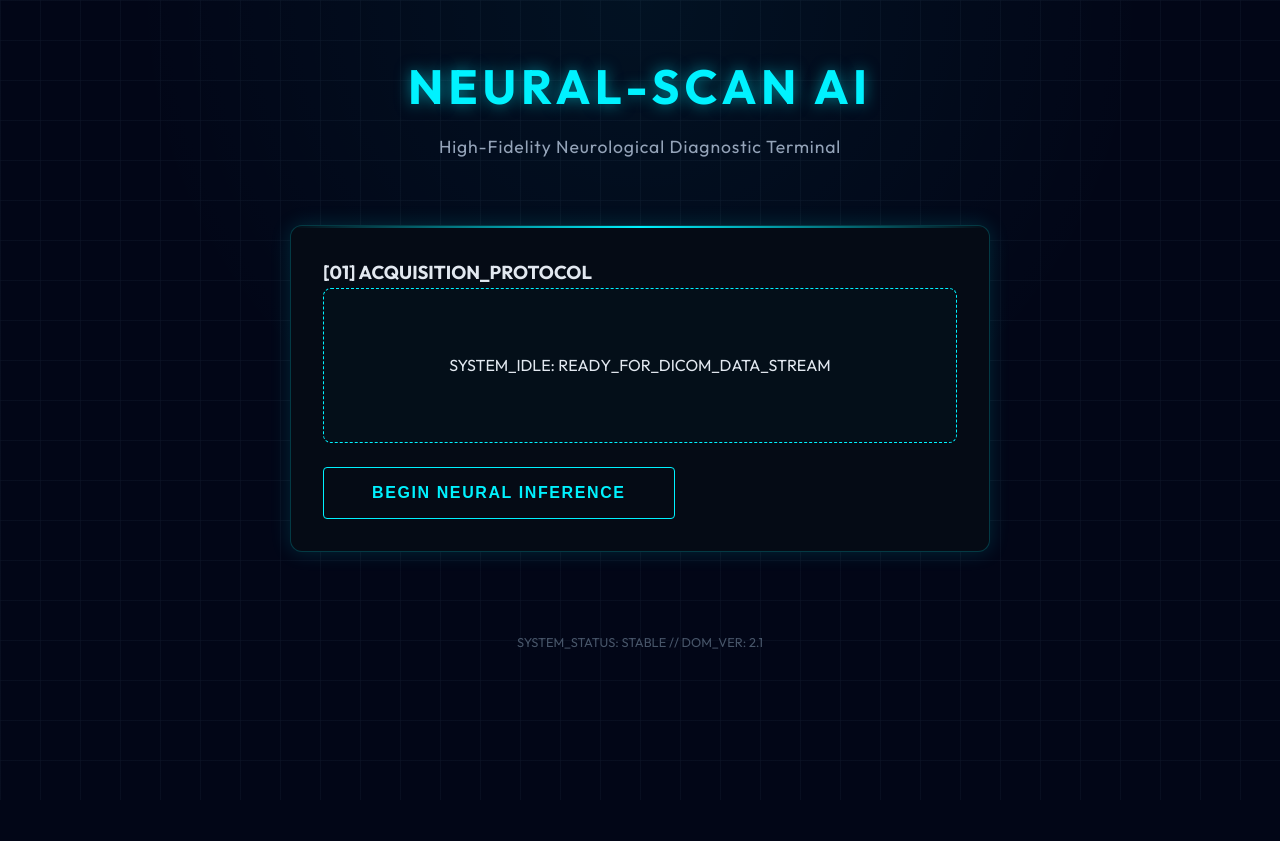
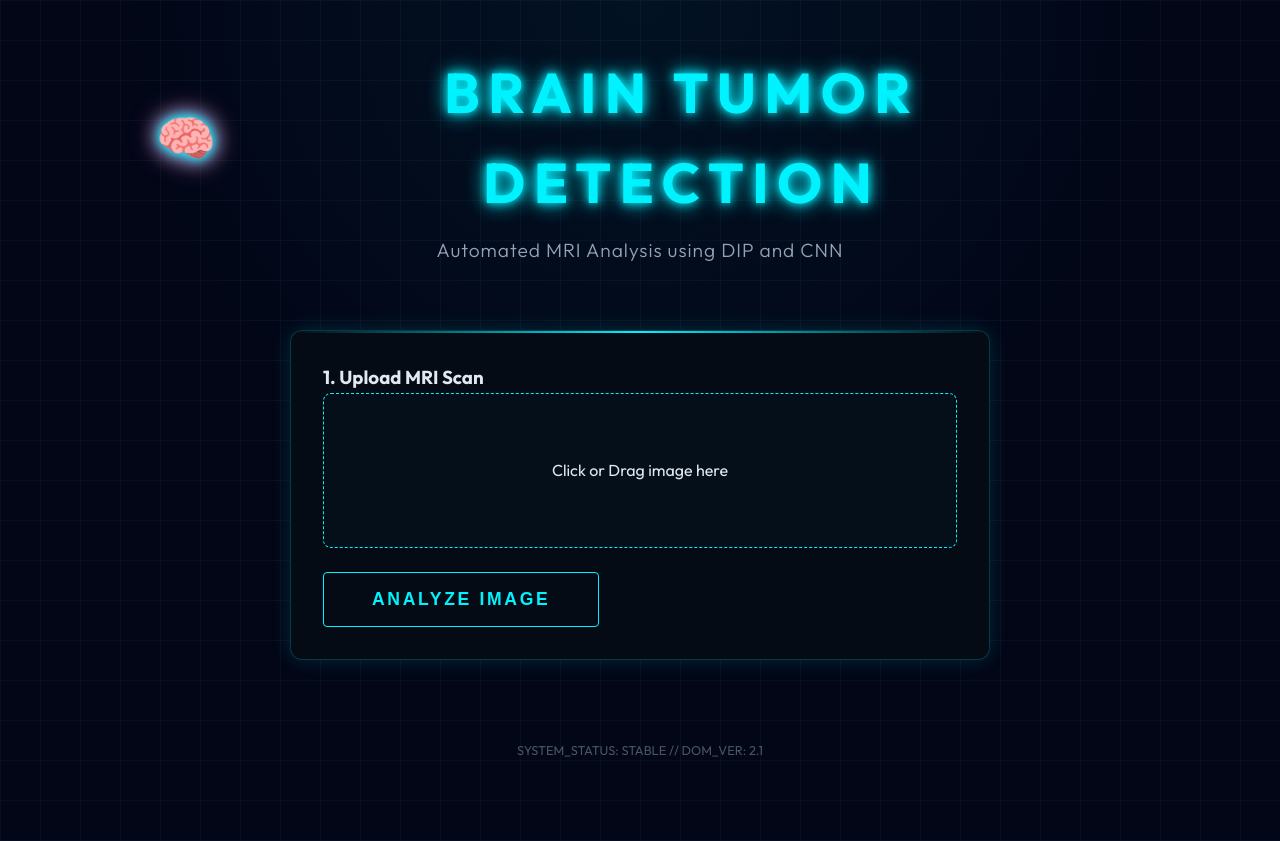
Before and after one commit to Tejeshwar-23/Tumor_mri_detection, a Flask app: page / in a window 1280 px wide. Before the commit the page ends 761 px from the top, so only its background shows below. Run offline with Flask 3, Linux system fonts and the light colour scheme.

Commit message:
Matched UI branding and labels to screenshot mockup

```diff
--- a/static/css/style.css
+++ b/static/css/style.css
@@ -44,19 +44,29 @@ header {
 }
 
 header h1 {
-    font-size: 3rem;
+    font-size: 3.5rem;
     font-weight: 700;
     text-transform: uppercase;
-    letter-spacing: 0.1em;
+    letter-spacing: 0.15em;
     color: var(--primary);
-    text-shadow: 0 0 15px rgba(0, 242, 255, 0.5);
+    text-shadow: 0 0 10px var(--primary), 0 0 20px var(--primary);
     margin-bottom: 0.5rem;
+    display: flex;
+    align-items: center;
+    justify-content: center;
+    gap: 15px;
+}
+
+.brain-icon {
+    font-size: 3rem;
+    filter: drop-shadow(0 0 10px #ff69b4);
 }
 
 header p {
     color: var(--slate);
-    font-size: 1.1rem;
+    font-size: 1.2rem;
     letter-spacing: 0.05em;
+    font-weight: 300;
 }
 
 /* CARDS */
@@ -105,10 +115,10 @@ header p {
     padding: 1rem 3rem;
     border-radius: 4px;
     cursor: pointer;
-    font-size: 1rem;
-    font-weight: 600;
+    font-size: 1.1rem;
+    font-weight: 700;
     text-transform: uppercase;
-    letter-spacing: 0.1em;
+    letter-spacing: 0.15em;
     transition: 0.3s;
     margin-top: 1.5rem;
 }
--- a/templates/index.html
+++ b/templates/index.html
@@ -10,22 +10,23 @@
 <body>
     <div class="container">
         <header>
-            <h1>Neural-Scan AI</h1>
-            <p>High-Fidelity Neurological Diagnostic Terminal</p>
+            <h1><span class="brain-icon">🧠</span> BRAIN TUMOR DETECTION</h1>
+            <p>Automated MRI Analysis using DIP and CNN</p>
         </header>
 
         <main>
             <!-- STAGE 1: UPLOAD -->
             <section class="upload-section card">
                 <div class="card-header">
-                    <h3>[01] ACQUISITION_PROTOCOL</h3>
+                    <h3>1. Upload MRI Scan</h3>
                 </div>
                 <div class="drop-zone" id="drop-zone">
-                    <p>SYSTEM_IDLE: READY_FOR_DICOM_DATA_STREAM</p>
+                    <p>Click or Drag image here</p>
                     <input type="file" id="image-input" accept=".jpg, .jpeg, .png" hidden>
                 </div>
-                <button id="analyze-btn" class="primary-btn">Begin Neural Inference</button>
+                <button id="analyze-btn" class="primary-btn">ANALYZE IMAGE</button>
             </section>
+
 
             <!-- STAGE 2: PROCESSING LOG -->
             <section id="console-section" class="card console-card hidden">
```
